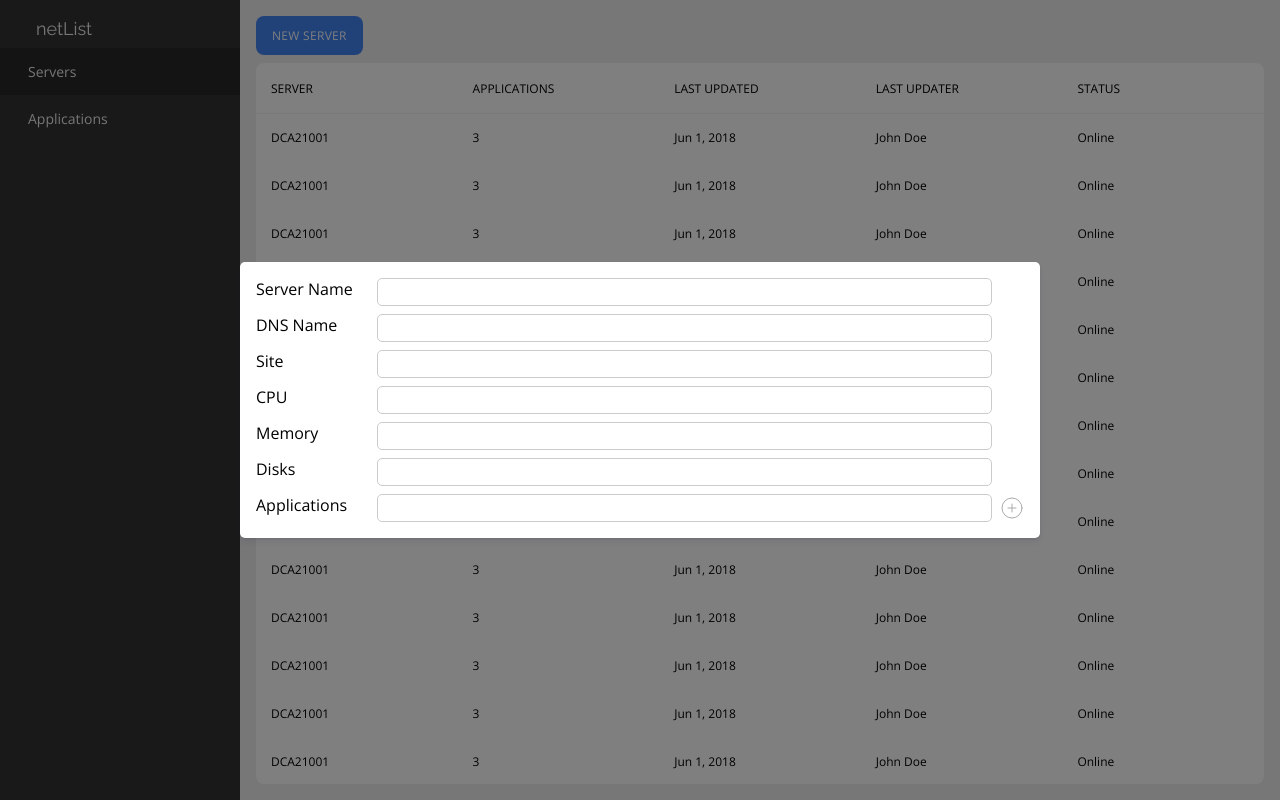
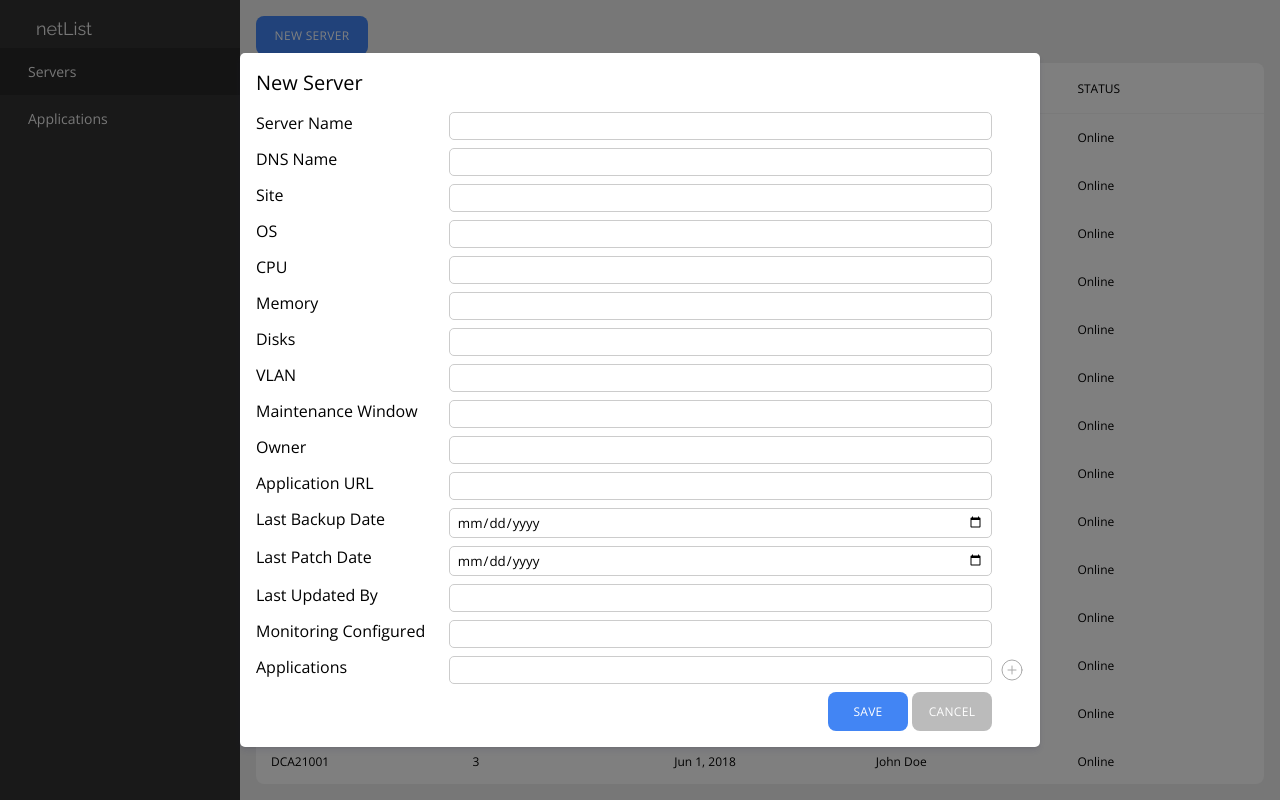
Before and after one commit to treemmett/netlist, a React app: page /servers in a window 1280 px wide. Built offline with nearby package versions, Linux system fonts and the light colour scheme.

Commit message:
Adds remaining form elements

```diff
--- a/src/components/Components.scss
+++ b/src/components/Components.scss
@@ -1,4 +1,5 @@
 $main: #4285f4;
+$secondary: #bbb;
 
 .btn{
   display: inline-block;
@@ -10,6 +11,8 @@ $main: #4285f4;
   cursor: pointer;
   border-radius: 0.5rem;
   padding: 0.7rem 1rem;
+  min-width: 80px;
+  text-align: center;
   transition: background-color 0.2s ease-in-out;
   text-transform: uppercase;
   user-select: none;
@@ -17,11 +20,23 @@ $main: #4285f4;
   border: none;
 
   &:hover{
-    background-color: darken($main, 3%);
+    background-color: darken($main, 5%);
   }
 
   &:active{
-    background-color: darken($main, 6%);
+    background-color: darken($main, 10%);
+  }
+
+  &.secondary{
+    background-color: $secondary;
+
+    &:hover{
+      background-color: darken($secondary, 5%);
+    }
+
+    &:active{
+      background-color: darken($secondary, 10%);
+    }
   }
 
   & + &{
@@ -54,6 +69,11 @@ $main: #4285f4;
     box-sizing: border-box;
     border-radius: 5px;
     box-shadow: 0 4px 6px rgba(50,50,93,.11), 0 1px 3px rgba(0,0,0,.08);
+
+    .title{
+      font-size: 20px;
+      margin-bottom: 1rem;
+    }
   }
 }
 
@@ -64,7 +84,7 @@ form.grid{
   grid-template-columns: auto 3fr auto;
   overflow-x: hidden;
 
-  label{
+  label:not(.pretty){
     display: inline-block;
     grid-column: 1;
     padding-right: 1em;
@@ -73,7 +93,7 @@ form.grid{
     text-overflow: ellipsis;
   }
 
-  input{
+  input[type=text], input[type=date], input[type=number]{
     display: inline-block;
     grid-column: 2;
     padding: 0.3em 0.5em;
@@ -86,6 +106,13 @@ form.grid{
     display: flex;
     justify-content: center;
     align-items: center;
+  }
+
+  .actions{
+    display: flex;
+    justify-content: flex-end;
+    grid-column-start: 1;
+    grid-column-end: 3;
   }
 }
 
--- a/src/pages/ServerList.js
+++ b/src/pages/ServerList.js
@@ -101,6 +101,7 @@ class Modal extends Component{
     return (
       <div className="modal">
         <div className="modalCard">
+          <div className="title">New Server</div>
           <form className="grid">
             <label htmlFor="server_name">Server Name</label>
             <input type="text" id="server_name" name="server_name"/>
@@ -111,6 +112,9 @@ class Modal extends Component{
             <label htmlFor="site">Site</label>
             <input type="text" id="site" name="site"/>
 
+            <label htmlFor="os">OS</label>
+            <input type="text" id="os" name="os"/>
+
             <label htmlFor="cpu">CPU</label>
             <input type="text" id="cpu" name="cpu"/>
 
@@ -120,10 +124,39 @@ class Modal extends Component{
             <label htmlFor="disks">Disks</label>
             <input type="text" id="disks" name="disks"/>
 
+            <label htmlFor="vlan">VLAN</label>
+            <input type="text" id="vlan" name="vlan"/>
+
+            <label htmlFor="maint_win">Maintenance Window</label>
+            <input type="text" id="maint_win" name="maint_win"/>
+
+            <label htmlFor="owner">Owner</label>
+            <input type="text" id="owner" name="owner"/>
+
+            <label htmlFor="url">Application URL</label>
+            <input type="text" id="url" name="url"/>
+
+            <label htmlFor="backup_date">Last Backup Date</label>
+            <input type="date" id="backup_date" name="backup_date"/>
+
+            <label htmlFor="patch_date">Last Patch Date</label>
+            <input type="date" id="patch_date" name="patch_date"/>
+
+            <label htmlFor="updated_by">Last Updated By</label>
+            <input type="text" id="updated_by" name="updated_by"/>
+
+            <label htmlFor="monitoring">Monitoring Configured</label>
+            <input type="text" id="monitoring" name="monitoring"/>
+
             <label htmlFor="applications_0">Applications</label>
             <input type="text" id="applications_0" name="applications_0"/>
             <div className="icon click" onClick={this.addApp}><PlusCircle/></div>
             {this.state.appInputs}
+
+            <div className="actions">
+              <input className="btn" type="submit" value="Save"/>
+              <input className="btn secondary" type="button" value="Cancel"/>
+            </div>
           </form>
         </div>
       </div>
```
